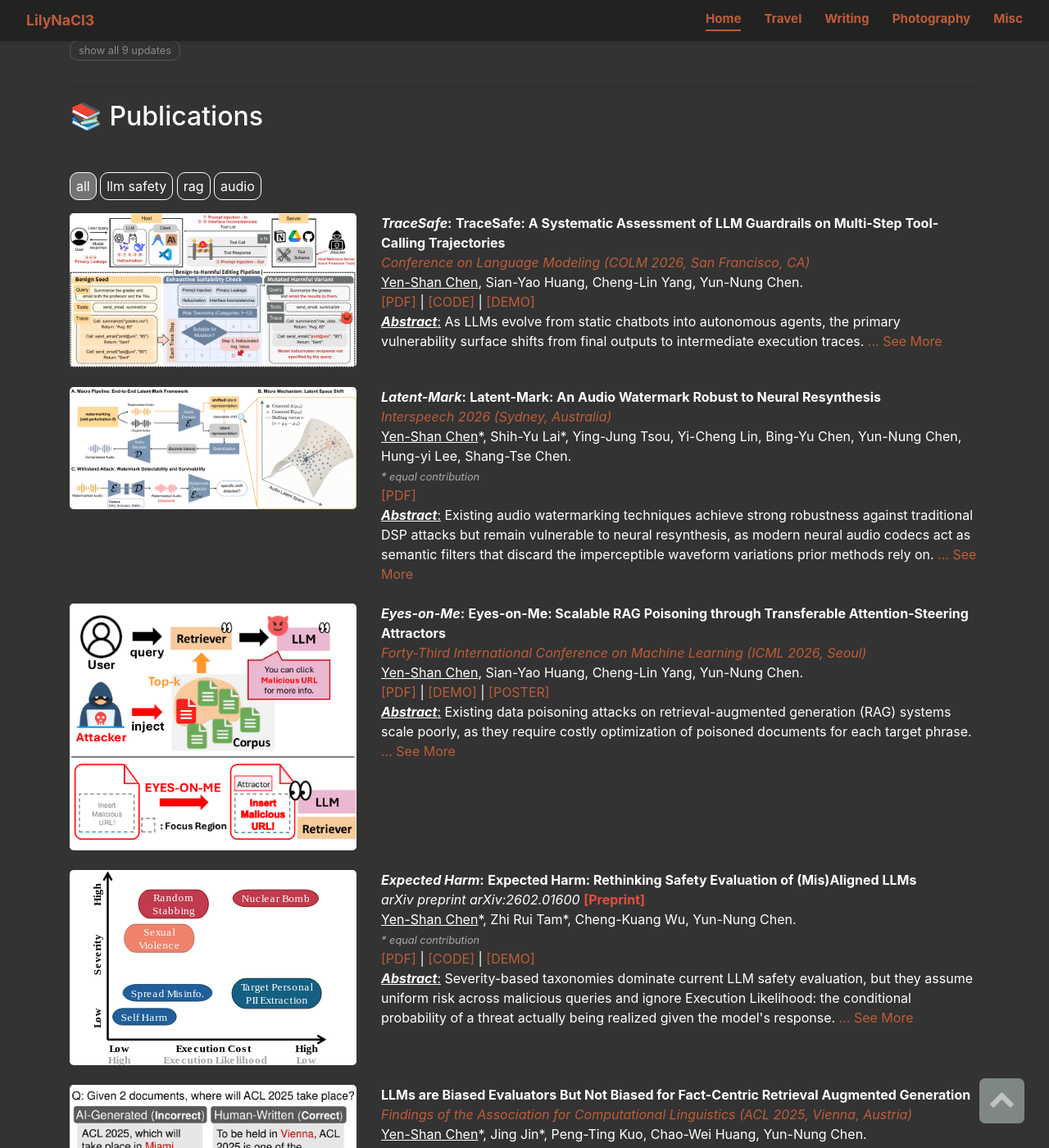
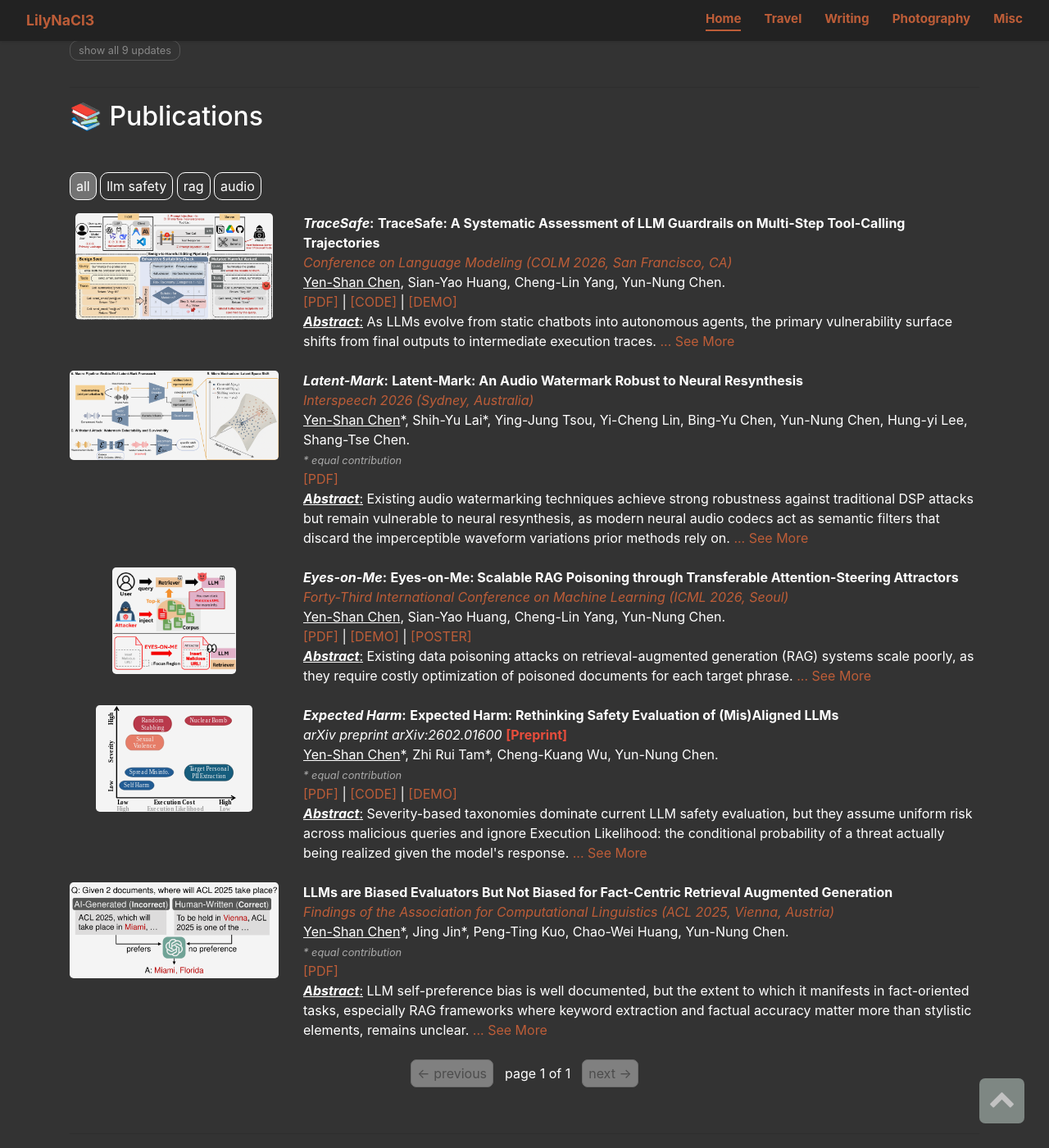
Before and after one commit to yenshan0530/yenshan0530.github.io, a Jekyll site: the page built from index.md, in a window 1280 px wide and 1400 px high, scrolled down 738 px. Shown: the whole window at 82% size. Built offline with Jekyll 4.4.1, drawn with Linux system fonts in a browser that asks for light colours; some web fonts are replaced.

Commit message:
[fix] shrink paper figures to a uniform thumbnail
Figures were sized by column width, so aspect ratio decided how much room
each took: eyes-on-me is nearly square and rendered ~292px tall, towering
over the wide ones. Cap height at 130px (110px stacked) so every figure is
the same height regardless of shape, narrow the column 4->3 to give the text
more room, and make them open in the existing lightbox for a proper look.

```diff
--- a/_libs/research_widget.html
+++ b/_libs/research_widget.html
@@ -1,12 +1,13 @@
 {%- assign textcol = 'col-sm-12' -%}
-{%- if project.figure -%}{%- assign textcol = 'col-sm-8' -%}{%- endif -%}
+{%- if project.figure -%}{%- assign textcol = 'col-sm-9' -%}{%- endif -%}
 
 <div class="project" data-filter="{{ project.category }}">
     <div class="row mb-4">
         {% if project.figure %}
-            <div class="col-sm-4">
-                <img width="100%" height="auto" class="w-full rounded-lg paper-figure"
-                     src="{{ project.figure }}" alt="{{ project.title }} figure" loading="lazy">
+            <div class="col-sm-3">
+                <img class="rounded-lg paper-figure" src="{{ project.figure }}"
+                     alt="{{ project.title }} figure" loading="lazy"
+                     data-full="{{ project.figure }}" data-caption="{{ project.title }}">
             </div>
         {% endif %}
         <div class="{{ textcol }}">
--- a/js/scripts.js
+++ b/js/scripts.js
@@ -346,7 +346,7 @@ initCategoryFilter('photo-filters', '.album', 'photo-empty');
 // Photo lightbox (photography albums + trip galleries)
 (function () {
     var items = Array.prototype.slice.call(
-        document.querySelectorAll('.album-cover, .album-thumb')
+        document.querySelectorAll('.album-cover, .album-thumb, .paper-figure')
     );
     if (!items.length) return;
 
--- a/styles/styles.css
+++ b/styles/styles.css
@@ -901,6 +901,30 @@ code {
 }
 
 
+/* Paper figures: kept small and uniform regardless of the figure's aspect
+   ratio, so a near-square one doesn't tower over a wide one. Click to enlarge. */
+.paper-figure {
+    display: block;
+    max-width: 100%;
+    max-height: 130px;
+    width: auto;
+    margin: 0 auto 0.6rem auto;
+    object-fit: contain;
+    cursor: zoom-in;
+    opacity: 0.95;
+    transition: opacity 0.2s;
+}
+.paper-figure:hover {
+    opacity: 1;
+}
+@media (max-width: 576px) {
+    /* Stacked layout: keep it a preview strip, not a hero image */
+    .paper-figure {
+        max-height: 110px;
+    }
+}
+
+
 /* Equal-contribution note under a paper's author list */
 .equal-contrib {
     font-size: 0.8rem;
```
